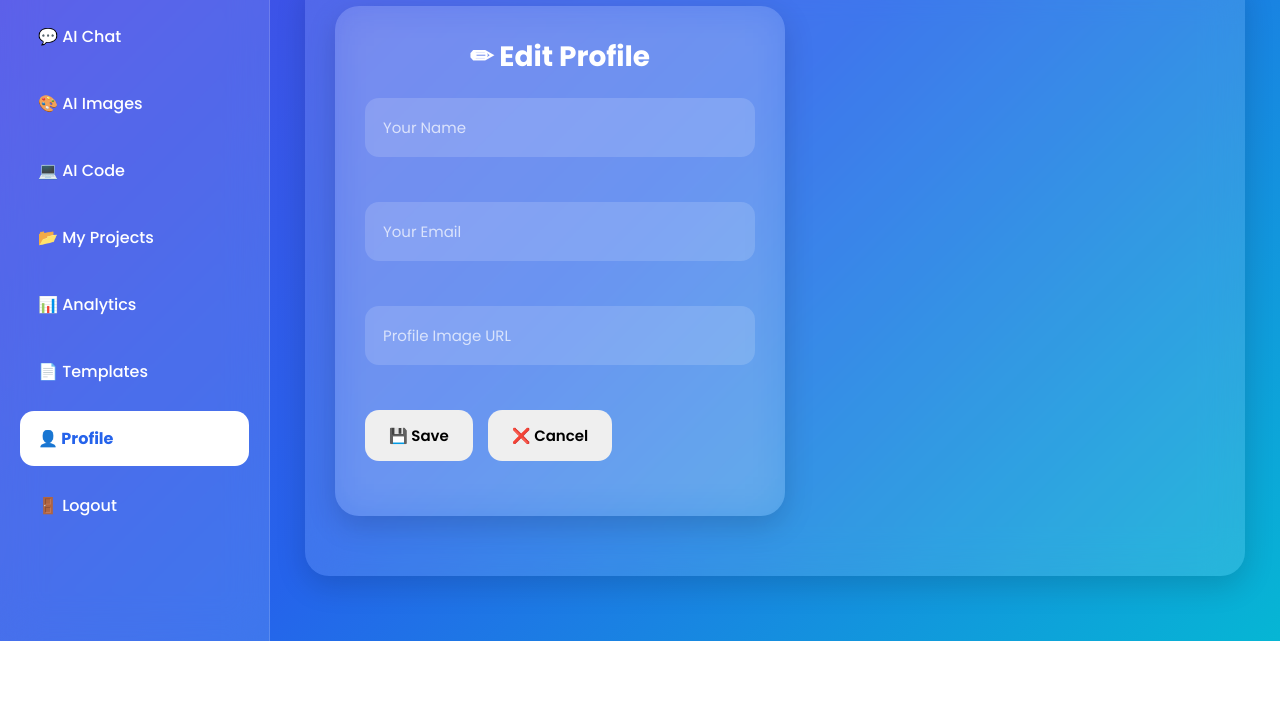
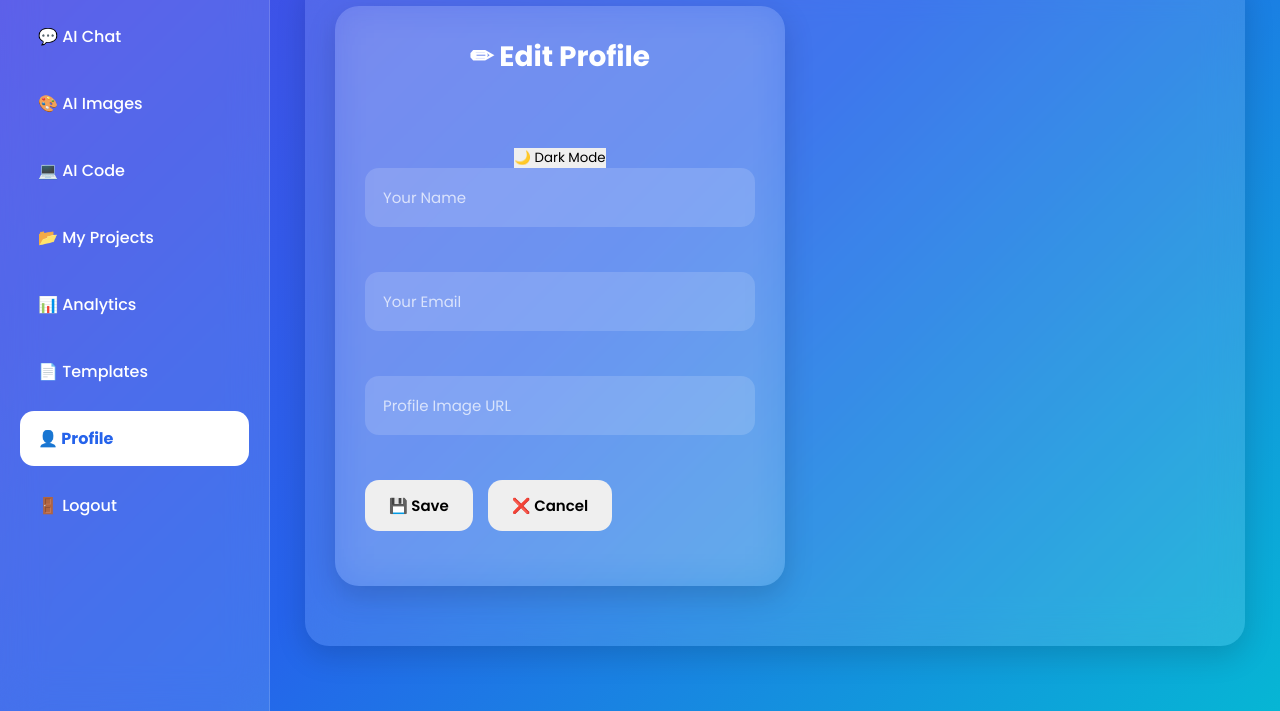
Before and after one commit to studywithvikash/ContentAI-Pro, a website: page profile.html in a window 1280 px wide. Shown: the part 195-906 px from the top of the page. Before the commit the page ends 836 px from the top, so only its background shows below. Drawn offline with Linux system fonts and the light colour scheme.

Commit message:
Add Dark Mode button to profile page

```diff
--- a/profile.html
+++ b/profile.html
@@ -111,7 +111,11 @@ z-index:999;">
 <div class="writer-card" style="max-width:450px;width:90%;">
 
 <h2>✏ Edit Profile</h2>
+<br><br>
 
+<button id="themeBtn">
+🌙 Dark Mode
+</button>
 <input
 type="text"
 id="editName"
```
